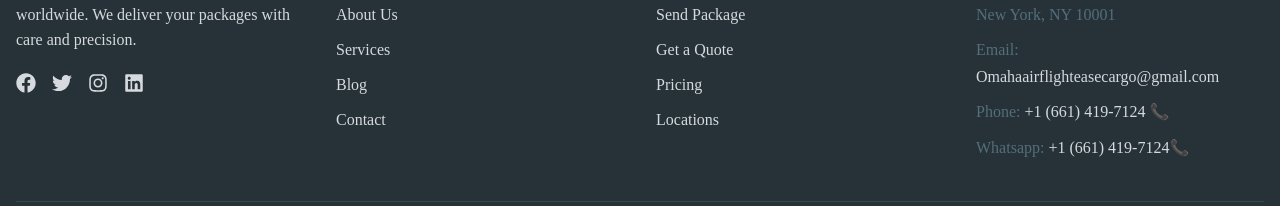
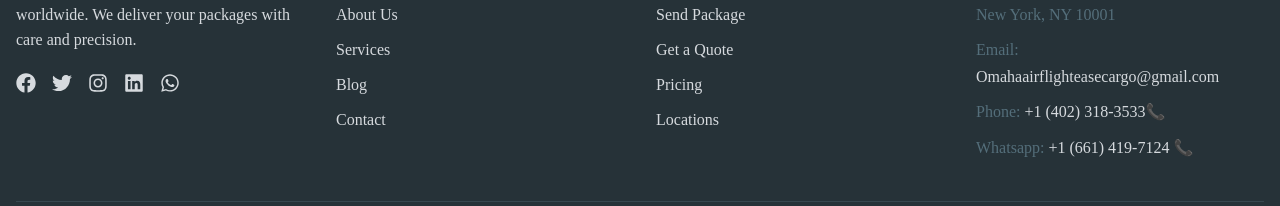
Before and after one commit to badger-ai/ship, a Next.js app: page / in a window 1280 px wide. Shown: the part 2696-2902 px from the top of the page. Built offline with nearby package versions, Linux system fonts and the light colour scheme.

Commit message:
Updated CSS styles

```diff
--- a/components/Footer.jsx
+++ b/components/Footer.jsx
@@ -1,6 +1,13 @@
 'use client';
 
-import { FaShippingFast, FaFacebook, FaTwitter, FaInstagram, FaLinkedin } from 'react-icons/fa';
+import {
+  FaShippingFast,
+  FaFacebook,
+  FaTwitter,
+  FaInstagram,
+  FaLinkedin,
+  FaWhatsapp
+} from 'react-icons/fa';
 
 export default function Footer() {
   return (
@@ -17,17 +24,18 @@ export default function Footer() {
               Fast and reliable shipping services worldwide. We deliver your packages with care and precision.
             </p>
             <div className="footer-social">
-              <a href="#" className="social-link" aria-label="Facebook">
-                <FaFacebook />
-              </a>
-              <a href="#" className="social-link" aria-label="Twitter">
-                <FaTwitter />
-              </a>
-              <a href="#" className="social-link" aria-label="Instagram">
-                <FaInstagram />
-              </a>
-              <a href="#" className="social-link" aria-label="LinkedIn">
-                <FaLinkedin />
+              <a href="#" className="social-link" aria-label="Facebook"><FaFacebook /></a>
+              <a href="#" className="social-link" aria-label="Twitter"><FaTwitter /></a>
+              <a href="#" className="social-link" aria-label="Instagram"><FaInstagram /></a>
+              <a href="#" className="social-link" aria-label="LinkedIn"><FaLinkedin /></a>
+              <a
+                href="https://wa.me/16614197124"
+                className="social-link"
+                aria-label="WhatsApp"
+                target="_blank"
+                rel="noopener noreferrer"
+              >
+                <FaWhatsapp />
               </a>
             </div>
           </div>
@@ -63,8 +71,10 @@ export default function Footer() {
               <p>123 Shipping Avenue</p>
               <p>New York, NY 10001</p>
               <p>Email: <a href="mailto:Omahaairflighteasecargo@gmail.com">Omahaairflighteasecargo@gmail.com</a></p>
-              <p>Phone: <a href="tel:+16614197124">+1 (661) 419-7124 📞</a></p>
-              <p>Whatsapp: <a href="tel:+15551234567">+1 (661) 419-7124📞</a></p>
+              <p>Phone: <a href="tel:+16614197124">+1 (402) 318-3533📞</a></p>
+              <p>Whatsapp: <a href="https://wa.me/16614197124"
+              className='social link'
+              target="_blank" rel="noopener noreferrer">+1 (661) 419-7124 📞</a></p>
             </address>
           </div>
         </div>
@@ -130,6 +140,10 @@ export default function Footer() {
 
         .social-link:hover {
           color: var(--white);
+        }
+
+        .social-link[aria-label='WhatsApp']:hover {
+          color: #25D366;
         }
 
         .footer-title {
```
